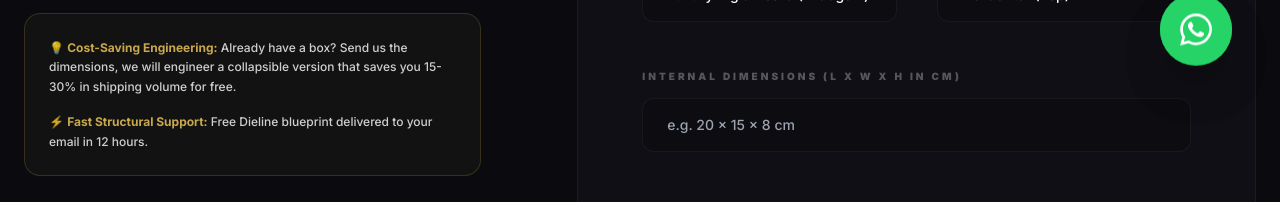
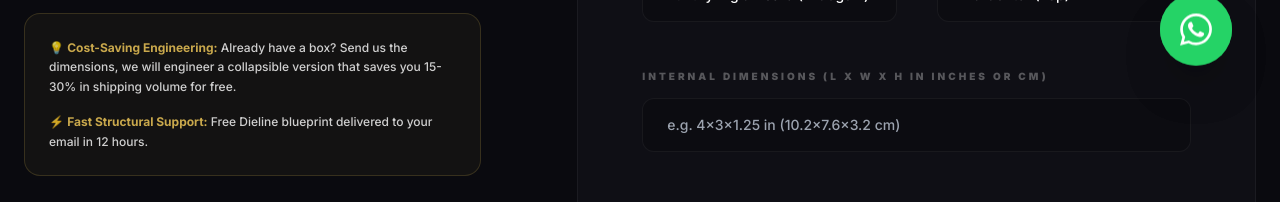
Before and after one commit to yaowei198299-cmd/side-packaging-site, a Next.js app: page /inquiry in a window 1280 px wide. Shown: the part 683-885 px from the top of the page. Built offline with nearby package versions, Linux system fonts and the light colour scheme.

Commit message:
feat: inject high-intent Meta SEO click-magnets and deploy structured FAQ Schema for AEO search optimization

```diff
--- a/components/InquiryForm.tsx
+++ b/components/InquiryForm.tsx
@@ -145,7 +145,7 @@ const InquiryForm = ({ productTitle, lang = 'en' }: { productTitle?: string; lan
             <label className="block text-[10px] font-black text-white/40 uppercase tracking-[0.4em]">Internal Dimensions (L x W x H)</label>
             <input
               type="text"
-              placeholder="e.g. 20x15x8 cm"
+              placeholder="e.g. 4x3x1.25 in (10.2x7.6x3.2 cm)"
               className="w-full px-8 py-5 bg-white/5 border border-white/10 text-white rounded-2xl focus:border-[#C9A84C] outline-none transition-all font-medium text-sm placeholder:text-white/10"
               value={formData.dimensions}
               onChange={(e) => setFormData({...formData, dimensions: e.target.value})}
--- a/pages/index.tsx
+++ b/pages/index.tsx
@@ -42,8 +42,25 @@ const HomePage = () => {
   return (
     <div className="min-h-screen bg-black text-white font-sans selection:bg-gold-500 overflow-x-hidden">
       <Head>
-        <title>Saide Packaging | China's Premium Luxury Gift Box Manufacturer</title>
-        <meta name="description" content="Saide Packaging: Top China manufacturer of custom Rigid Boxes, Magnetic Gift Boxes, Mailer Boxes & Paper Bags. 20+ years experience. Factory prices. Global shipping." />
+        <title>Custom Packaging Box Manufacturer in China | MOQ 100 - Free 3D Mockup & 12H Dieline | Saide Packaging</title>
+        <meta name="description" content="Direct China packaging factory. Save 15-30% in shipping volume with our collapsible designs. Get your free custom dieline in 12 hours. Order from 100 pcs!" />
+        <script
+          type="application/ld+json"
+          dangerouslySetInnerHTML={{
+            __html: JSON.stringify({
+              "@context": "https://schema.org",
+              "@type": "FAQPage",
+              "mainEntity": faqs.map(faq => ({
+                "@type": "Question",
+                "name": faq.q,
+                "acceptedAnswer": {
+                  "@type": "Answer",
+                  "text": faq.a
+                }
+              }))
+            })
+          }}
+        />
       </Head>
 
       {/* Navbar */}
--- a/pages/inquiry.tsx
+++ b/pages/inquiry.tsx
@@ -230,9 +230,9 @@ const InquiryPage = () => {
 
                 {/* Dimensions */}
                 <div className="space-y-3">
-                  <label className="text-[10px] font-black text-white/30 uppercase tracking-[0.3em]">Internal Dimensions (L x W x H in cm)</label>
+                  <label className="text-[10px] font-black text-white/30 uppercase tracking-[0.3em]">Internal Dimensions (L x W x H in inches or cm)</label>
                   <input
-                    type="text" placeholder="e.g. 20 x 15 x 8 cm"
+                    type="text" placeholder="e.g. 4x3x1.25 in (10.2x7.6x3.2 cm)"
                     className="w-full bg-black/50 border border-white/5 rounded-xl px-6 py-4 focus:border-[#C9A84C] outline-none transition text-sm font-medium"
                     onChange={(e) => setFormData({...formData, dimensions: e.target.value})}
                   />
```
